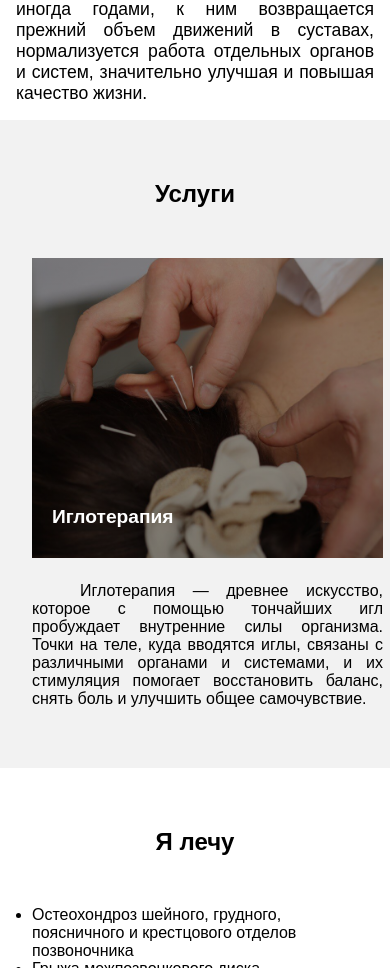
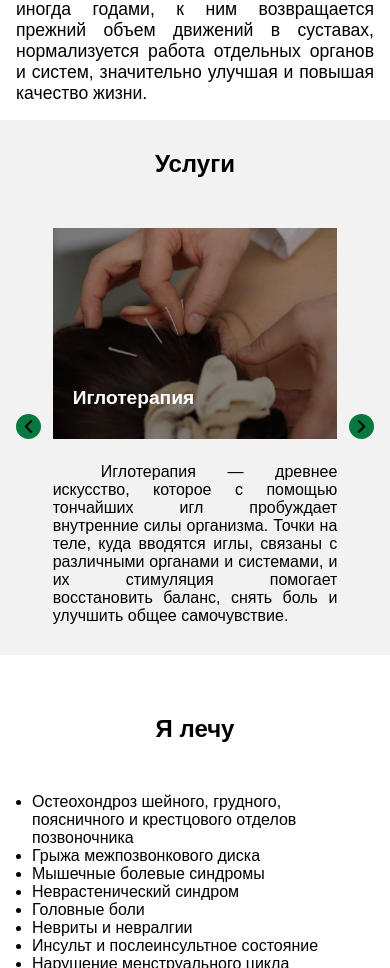
Before and after one commit to AlsuGai/FU_GAN, a website built with Vite: page index.html in a window 390 px wide. Shown: the part 1238-2206 px from the top of the page. Built offline with nearby package versions, Linux system fonts and the light colour scheme; files whose address does not match are found by name.

Commit message:
add adaptive for services

```diff
--- a/assets/style/_buttons.scss
+++ b/assets/style/_buttons.scss
@@ -21,16 +21,6 @@
   background-image: url("/assets/images/icons/right-arrow.png");
 }
 
-@media (min-width: 1030px) {
-  .prevBtn :hover {
-    background-color: rgb(7, 120, 64, 0.7);
-  }
-
-  .nextBtn :hover {
-    background-color: rgb(7, 120, 64, 0.7);
-  }
-}
-
 @media screen and (max-width: 960px) {
   .prevBtn,
   .nextBtn {
@@ -48,3 +38,13 @@
     border-radius: 50%;
   }
 }
+
+@media (min-width: 1030px) {
+  .nextBtn:hover {
+    background-color: rgb(7, 120, 64, 0.7);
+  }
+
+  .prevBtn:hover {
+    background-color: rgb(7, 120, 64, 0.7);
+  }
+}
--- a/assets/style/_services.scss
+++ b/assets/style/_services.scss
@@ -12,7 +12,7 @@
     font-size: 1.125rem;
     font-weight: 300;
     padding-top: 1.5rem;
-    width: 25rem;
+    width: 30rem;
     text-align: justify;
     text-indent: 3rem;
   }
@@ -85,7 +85,7 @@
 .electropuncture,
 .pir {
   background-position: center;
-  width: 25rem;
+  width: 30rem;
   height: 18.75rem;
   background-size: cover;
   background-repeat: no-repeat;
@@ -95,11 +95,7 @@
 
 @media (max-width: 1500px) {
   .services {
-    padding: 3.75rem 2rem;
-
-    .services-container {
-      gap: 1.875rem;
-    }
+    padding: 3.75rem 3rem;
   }
 }
 
@@ -113,12 +109,24 @@
 
 @media (max-width: 500px) {
   .services {
+    padding: 1.875rem 1rem;
+
     h3 {
       font-size: 1.2rem;
     }
 
     p {
-      width: 90vw;
+      width: 73vw;
     }
   }
+
+  .ilgotherapy,
+  .manualTherapy,
+  .auriculotherapy,
+  .acupressure,
+  .electropuncture,
+  .pir {
+    width: 73vw;
+    height: 25vh;
+  }
 }
--- a/src/scripts/services.js
+++ b/src/scripts/services.js
@@ -5,7 +5,6 @@ import acupressure from "/assets/images/services/acupressure.jpg";
 import electropuncture from "/assets/images/services/electropuncture.jpg";
 import pir from "/assets/images/services/pir.jpg";
 import dataJSON from "/assets/data/services.json";
-
 
 const btnPrev = document.getElementById("prevBtnServices");
 const btnNext = document.getElementById("nextBtnServices");
@@ -27,16 +26,13 @@ btnNext.addEventListener("click", () => {
 btnPrev.addEventListener("click", () => {
   if (currentIndex <= 0) {
     currentIndex = 5;
-    console.log(currentIndex);
   } else {
     currentIndex--;
-    console.log(currentIndex);
   }
   createService();
 });
 
 document.addEventListener("DOMContentLoaded", (e) => {
-
     if(servicesData) {
         createService(servicesData);
     } else {
@@ -63,16 +59,20 @@ servicesContainer.addEventListener("touchstart", (event) => {
 
 servicesContainer.addEventListener("touchmove", (event) => {
   if (isSwiping) return;
+
   const moveX = event.touches[0].clientX;
   const diffX = startX - moveX;
+
   if (Math.abs(diffX) > 50) {
     isSwiping = true;
     if (diffX > 0) {
         currentIndex++;
     } else {
-        currentIndex++;
+        currentIndex--;
     }
     createService();
-    event.preventDefault();
+
   }
 });
+
+createService();
```
Also changed, not shown: index.html (line endings or trailing spaces).
